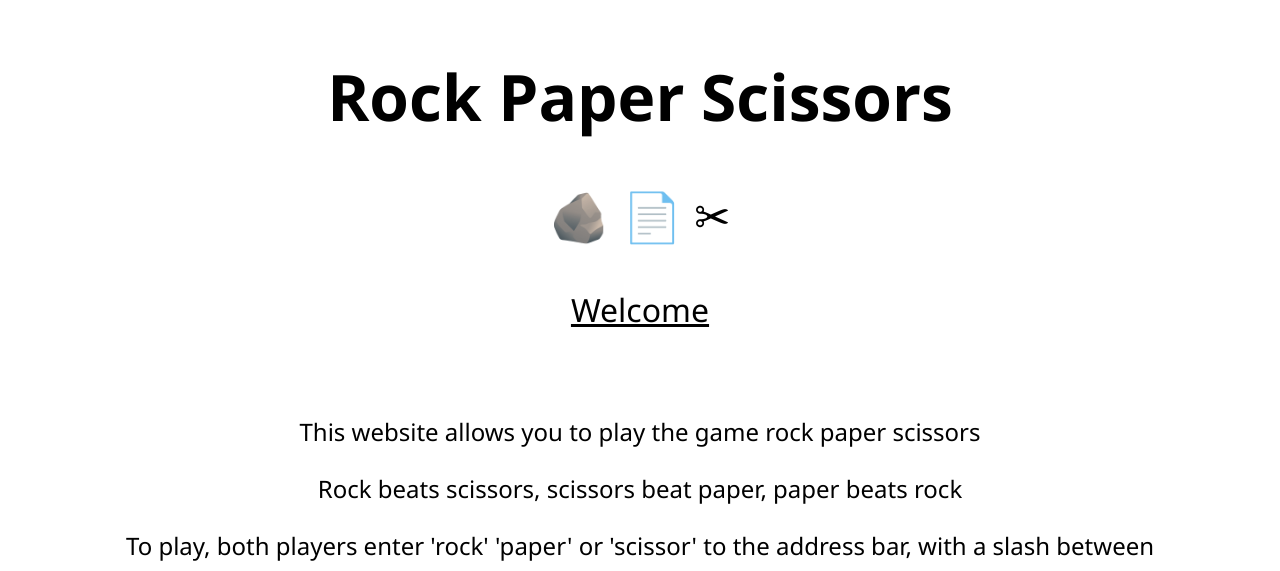
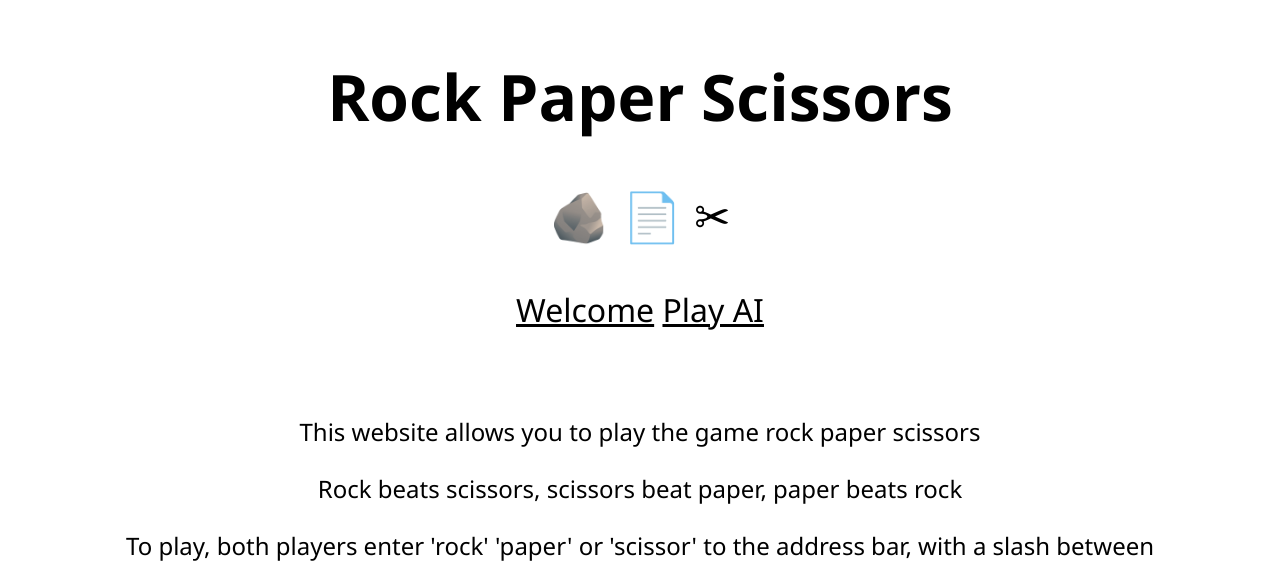
Before and after one commit to calumcmccall/rock_paper_scissors, a Flask app: page / in a window 1280 px wide. Shown: the top 571 px of the page. Run offline with Flask 2, Linux system fonts and the light colour scheme.

Commit message:
going to add play against computer

```diff
--- a/controllers/controller.py
+++ b/controllers/controller.py
@@ -19,3 +19,7 @@ def game(player_1_move, player_2_move):
 @app.route('/welcome')
 def welcome():
     return render_template('welcome.html')
+
+@app.route('/play')
+def play():
+    return render_template('play.html')
--- a/templates/base.html
+++ b/templates/base.html
@@ -14,6 +14,7 @@
 
         <nav>
             <a href="/welcome">Welcome</a>
+            <a href="/play">Play AI</a>
         </nav>
     </header>
     <main>
```
Also changed, not shown: templates/play.html (added, +7 -0 lines).
